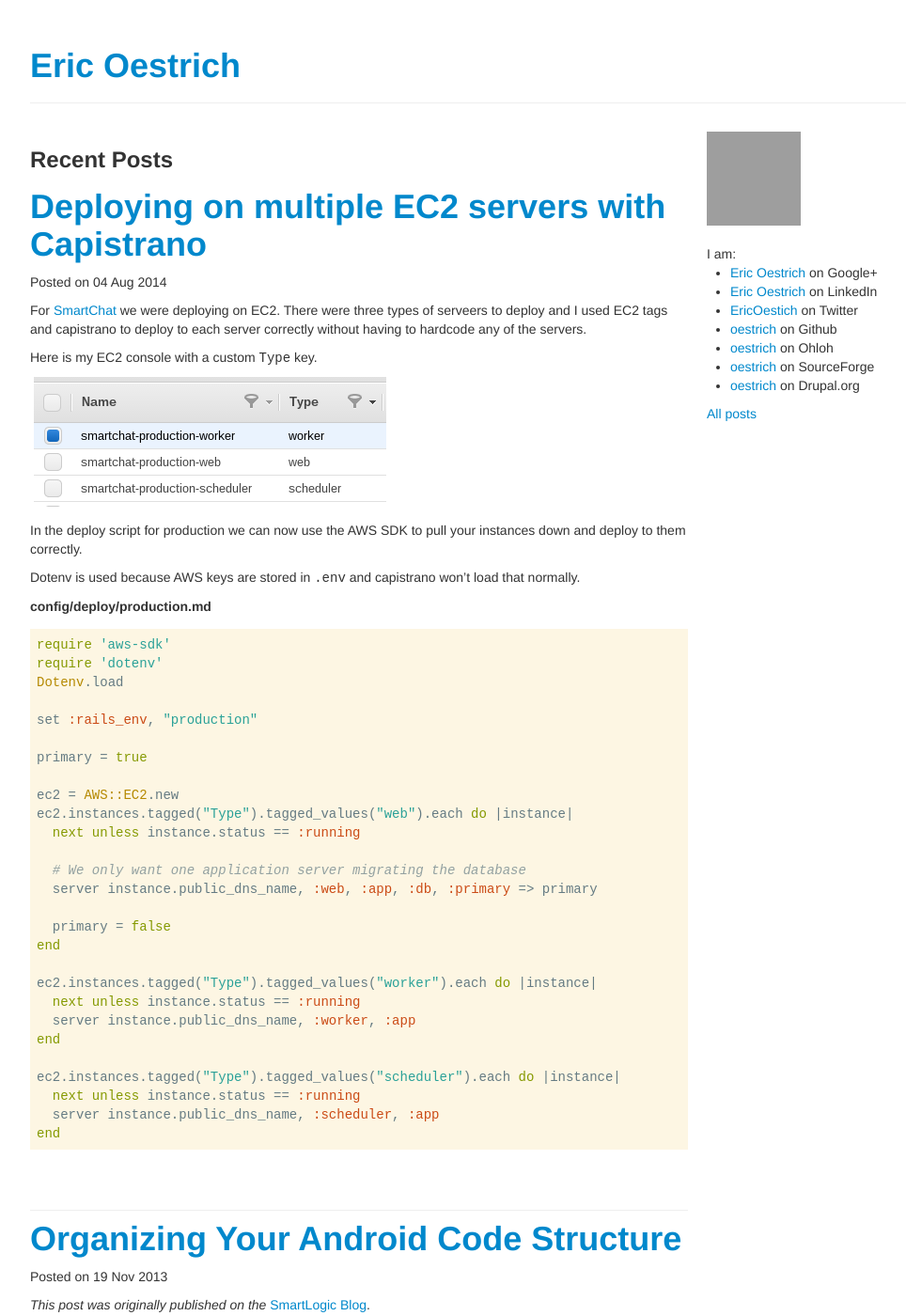
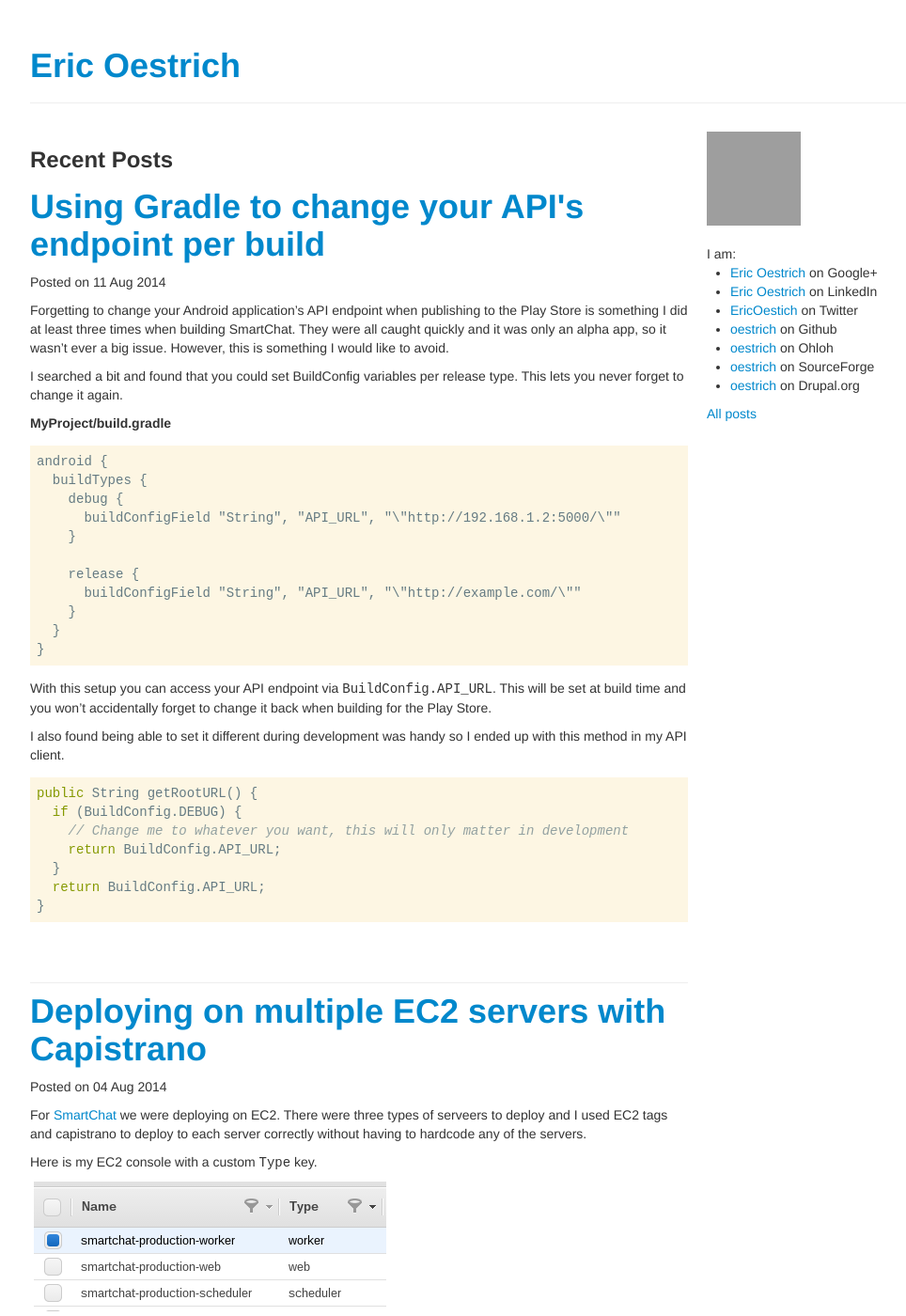
Before and after one commit to oestrich/blog.oestrich.org, a Jekyll site: the page built from index.html, in a window 1280 px wide and 1400 px high. Shown: the whole window at 94% size, without its empty margins (138-1102 px from the left). Built offline with Jekyll 4.4.1, drawn with Linux system fonts in a browser that asks for light colours; Markdown is read by kramdown in place of the engine named in the settings; some of the changed text lies outside the part shown; grey boxes are pictures that could not be loaded.

Commit message:
Publish gradle api endpoint

```diff
--- a/_drafts/gradle-change-api-endpoint.md
+++ b/_posts/2014-08-11-gradle-change-api-endpoint.md
@@ -6,7 +6,7 @@ categories:
 title: Using Gradle to change your API's endpoint per build
 ---
 
-Forgetting to change your Android application's API endpoint when publishing to the Play Store is something I did at least three times when building SmartChat. They were all caught quickly and it was only an alpha app, so it wasn't ever a big issue. However, if we had pushed while not in alpha mode it wouldn't ever be a good thing.
+Forgetting to change your Android application's API endpoint when publishing to the Play Store is something I did at least three times when building SmartChat. They were all caught quickly and it was only an alpha app, so it wasn't ever a big issue. However, this is something I would like to avoid.
 
 I searched a bit and found that you could set BuildConfig variables per release type. This lets you never forget to change it again.
 
```
